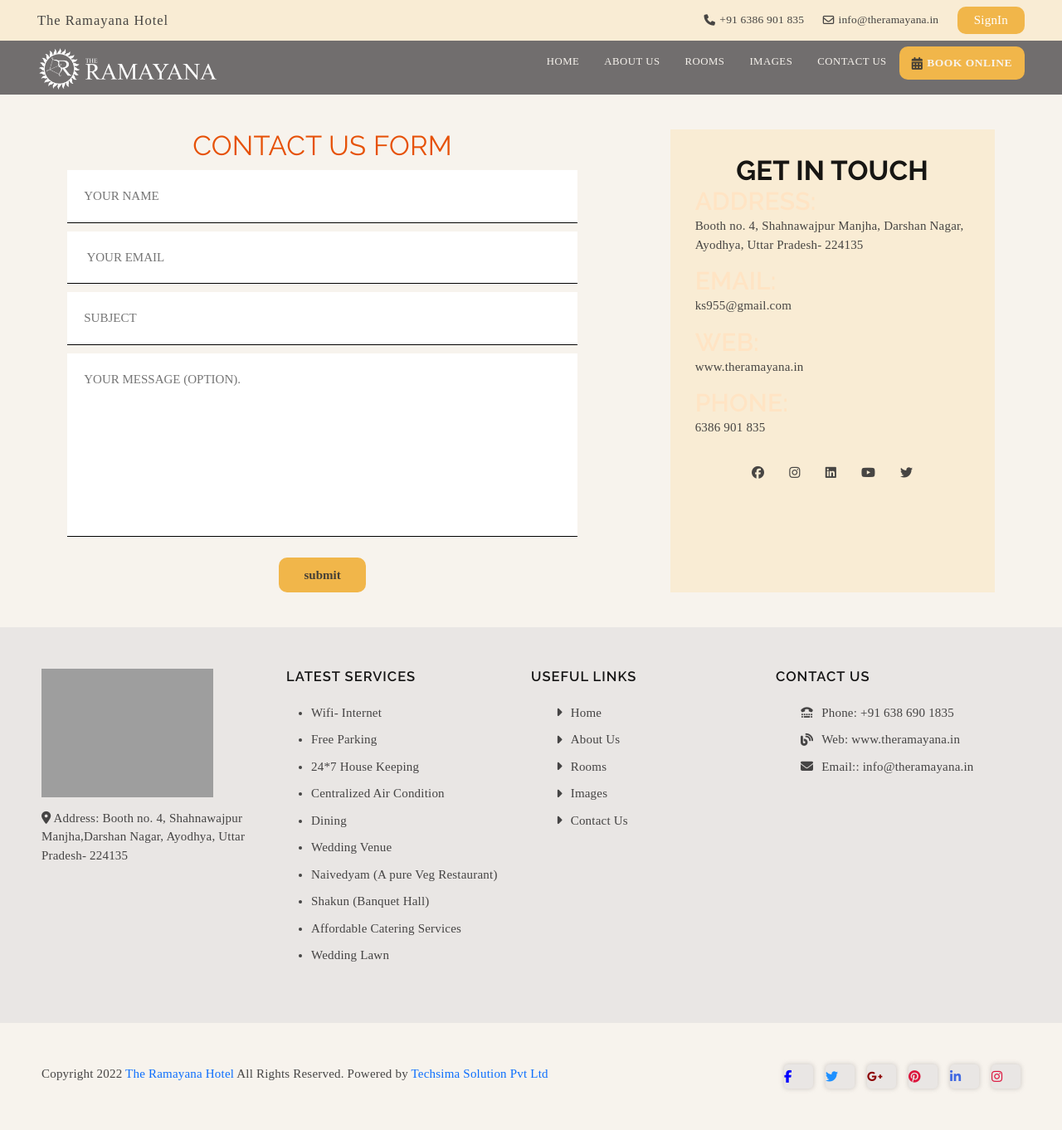
After one commit to StudentTechsima/hotalmanagement, a PHP site: page /contact_us.php in a window 1280 px wide. The commit adds this page. Shown: the whole page at 83% size. Run offline with PHP 8.4, Linux system fonts and the light colour scheme; some libraries are stand-ins or nearby versions; some web fonts are replaced; grey boxes are pictures that could not be loaded.

Commit message:
copy all

```diff
--- /dev/null
+++ b/contact_us.php
@@ -0,0 +1,74 @@
+<!DOCTYPE html>
+<html lang="en">
+
+<head>
+  <meta charset="UTF-8">
+  <meta name="viewport" content="width=device-width, initial-scale=1.0">
+  <title>Document</title>
+  <?php include "include/links.php"?>
+  <link rel="stylesheet" href="css/common.css">
+  <link rel="stylesheet" href="css/contact_us.css">
+</head>
+<body>
+<?php include "include/subheader.php"?>
+<?php include "include/headder.php"?>
+  <section class="page">
+    <div class="container">
+      <div class="contact">
+
+        <form>
+            <h1>CONTACT US FORM</h1>
+            <input class="contactinput" type="text" id="name" placeholder="YOUR NAME" name="name" required class="input">
+            <input class="contactinput" type="email" id="email" placeholder=" YOUR EMAIL" name="email" required class="input">
+            <input class="contactinput" type="text" id="subject" placeholder="SUBJECT" name="subject" required class="input" >
+            <textarea class="textarea1" placeholder="YOUR MESSAGE (OPTION)." rows="8" required></textarea>
+            <input class="submit_btn" type="submit" value="submit" class="submit_btn">
+        </form>
+      </div>
+      <div class="get">
+
+          <h1>GET IN TOUCH</h1>
+          <div class="gfield">
+          <h2>ADDRESS:</h2>
+          <P>Booth no. 4, Shahnawajpur Manjha, Darshan Nagar, Ayodhya, Uttar Pradesh- 224135</P>
+        </div>
+
+
+          <div class="gfield">
+            <h2>EMAIL:</h2>
+            <P>ks955@gmail.com</P>
+          </div>
+
+          <div class="gfield">
+            <h2>WEB:</h2>
+            <P>www.theramayana.in</P>
+          </div>
+          <div class="gfield">
+            <h2>PHONE:</h2>
+            <P>6386 901 835</P>
+          </div>
+          <div class="social">
+            <a>
+            <i class="fa-brands fa-facebook"></i>
+          </a>
+          <a>
+            <i class="fa-brands fa-instagram"></i>
+          </a>
+          <a>
+            <i class="fa-brands fa-linkedin"></i>
+          </a>
+          <a>
+            <i class="fa-brands fa-youtube"></i>
+          </a>
+          <a>
+            <i class="fa-brands fa-twitter"></i>
+            </a>
+          </div>
+        </div>
+      </div>
+  </section>
+  <?php include "include/footer.php"?>
+  <script src="https://kit.fontawesome.com/8910e15a62.js" crossorigin="anonymous"></script>
+</body>
+
+</html>
--- a/admin/style.css
+++ b/css/common.css
@@ -33,15 +33,17 @@
     justify-content: end;
     gap: 2em;
     min-height: 100vh;
+    position: relative;
 }
 /* Side bar>>>>>>>>>>>>>>>>>>>>>>>>>>>>>>>>>>>>>>>>>>>> */
 #user_sidebar{
     position: absolute;
     left: 0;
+    top: 0;
     width: 20%;
     padding-block: 2em;
     overflow: auto;
-    height: 90vh;
+    height: 100%;
     background-color: var(--white-background);
 }
 ::-webkit-scrollbar {
@@ -95,3 +97,16 @@
 td{
     padding: 10px 0;
 }
+.mainHeader{
+    background-color: rgb(113, 110, 110) !important;
+    height: 65px;
+    position: sticky;
+    top: 0;
+    left: 0;
+}
+.mainHeader .logo{
+    width: 10% !important;
+}
+.mainHeader .burger{
+    color: white !important;
+}
--- /dev/null
+++ b/css/contact_us.css
@@ -0,0 +1,112 @@
+* {
+    margin: 0px;
+    padding: 0px;
+    box-sizing: border-box;
+    font-family: poppins;
+}
+
+.page {
+    padding: 3em;
+    width: 100%;
+    display: flex;
+    justify-content: center;
+    align-items: center;
+    font-size: 14px;
+}
+
+.container{
+
+    min-height: 500px;
+    width: 100%;
+    flex-wrap: wrap;
+    justify-content: space-between;
+    display: flex;
+}
+
+.contact{
+    min-height: 500px;
+    width: 55%;
+
+}
+.contact h1{
+    color: #e65107;
+
+}
+.contact form{
+    display: flex;
+    flex-direction: column;
+    gap: 10px;
+    align-items: center;
+    width: 100%;
+}
+.contact form .contactinput{
+    border: none;
+    outline: none;
+    border-bottom: 1px solid black;
+    padding: 20px;
+    display: block;
+    width: 100%;
+}
+.textarea1{
+    border: none;
+    outline: none;
+    border-bottom: 1px solid black;
+    padding: 20px;
+    resize: none;
+    width: 100%;
+}
+.submit_btn{
+    width: fit-content;
+    border: none;
+    outline: none;
+    padding: 10px 30px;
+    background-color: var(--yellow-color);
+    border-radius: 10px;
+    margin-top: 1em;
+    transition: all .3s;
+    font-weight: 600;
+}
+.submit_btn:hover{
+    color: white;
+    background-color: #e65107;
+}
+.get {
+    min-height: 500px;
+    width: 35%;
+    background-color: var(--secondary-background-color);
+    padding: 2em;
+}
+.get h1{
+    text-align: center;
+    font-weight:bold;
+
+}
+.get h2{
+    font-weight:600;
+    color:bisque;
+}
+.social{
+    padding: 10px;
+    display: flex;
+    gap: 10px;
+    justify-content: center;
+}
+.social>a>i{
+    padding: 10px;
+}
+@media (max-width:768px){
+    .contact{
+    width:100%;
+    text-align: center;
+	padding-bottom:150px;
+    }
+    .get{
+        width:100%;
+        text-align: center;
+        }
+
+        input[type="submit"] {
+            display: flex;
+            justify-content: center;
+        }
+}
--- a/css/index.css
+++ b/css/index.css
@@ -9,10 +9,24 @@
     box-sizing: border-box;
 
 }
+::-webkit-scrollbar {
+    width: 8px;
+  }
+  ::-webkit-scrollbar-track {
+    background: #f1f1f1;
+  }
+
+  ::-webkit-scrollbar-thumb {
+    background: var(--yellow-color);
+  }
+
+  ::-webkit-scrollbar-thumb:hover {
+    background: #a31010;
+  }
 
 *::selection {
     color: var(--yellow-color);
-    background-color: rgba(0, 0, 0, 0.46);
+    background-color: rgba(0, 0, 0,);
 }
 
 :root {
@@ -152,6 +166,7 @@
     color: var(--white-color);
     padding: 10px 15px;
     transition: all .4s;
+    border-radius: 10px;
 }
 
 .primary-btn:hover {
@@ -178,7 +193,7 @@
 /* sub header willl be started here */
 .subHeader {
     width: 100%;
-    padding-inline: 3em;
+    padding:.3em 3em;
     justify-content: space-between;
     background: var(--secondary-background-color);
     align-items: center;
@@ -224,26 +239,31 @@
 
 .sign_in_subheader {
     background-color: var(--yellow-color);
-    border-radius: 5px;
+    border-radius: 10px;
     padding: 5px 20px;
     display: flex;
     align-items: center;
     justify-content: center;
     color: white;
+    transition: all .3s;
+}
+.sign_in_subheader:hover{
+    background: var(--white-color);
+    color: var(--yellow-color);
+    box-shadow: 0 0 10px rgba(157, 153, 153, 0.37);
 }
 
 /* main header will be started here */
 .mainHeader {
     justify-content: space-between;
     align-items: center;
-    align-items: center;
     width: 100%;
-    padding-inline: 3em;
-    position: fixed;
+    padding:.3em 3em 0;
+    position: sticky;
     left: 0;
+    top: 0;
     z-index: 999;
-    top: 40px;
-    padding-top: 10px;
+    background: rgba(0, 0, 0, .5);
 }
 
 .logo>a>img {
@@ -286,15 +306,17 @@
     display: flex;
     gap: 5px;
     align-items: center;
-    border-radius: 5px;
+    border-radius: 10px;
     padding-block: 10px;
     font-size: .9em;
     font-weight: 600;
+    transition: all .3s;
 }
 
 .menu>.book-online:hover {
+    background: var(--white-color);
     color: var(--yellow-color);
-    background: var(--white-color);
+    box-shadow: 0 0 10px rgba(157, 153, 153, 0.37);
 }
 
 .burger {
@@ -445,6 +467,7 @@
     padding: 10px 15px;
     color: var(--black-heading-color);
     transition: all .4s;
+    border-radius: 10px;
 }
 
 .room-division:hover .checkButtons {
--- a/footer.php
+++ b/include/footer.php
@@ -56,12 +56,6 @@
 
     <script src="js/all.min.js"></script>
     <script src="js/bootstrap.bundle.min.js"></script>
-    <script src="https://cdnjs.cloudflare.com/ajax/libs/gsap/3.12.4/gsap.min.js"
-        integrity="sha512-EZI2cBcGPnmR89wTgVnN3602Yyi7muWo8y1B3a8WmIv1J9tYG+udH4LvmYjLiGp37yHB7FfaPBo8ly178m9g4Q=="
-        crossorigin="anonymous" referrerpolicy="no-referrer"></script>
-    <script src="https://cdnjs.cloudflare.com/ajax/libs/gsap/3.12.4/ScrollTrigger.min.js"
-        integrity="sha512-OzC82YiH3UmMMs6Ydd9f2i7mS+UFL5f977iIoJ6oy07AJT+ePds9QOEtqXztSH29Nzua59fYS36knmMcv79GOg=="
-        crossorigin="anonymous" referrerpolicy="no-referrer"></script>
     <script src="js/javascript.js"></script>
     <script src="https://unpkg.com/aos@next/dist/aos.js"></script>
     <script>
--- /dev/null
+++ b/include/headder.php
@@ -0,0 +1,21 @@
+
+                <header class="mainHeader flex">
+                    <div class="logo">
+                        <a href="https://www.theramayana.in/"> <img src="images/light-logo.png" alt="Main-Logo"></a>
+                    </div>
+                    <div class="nav-bar" id="slidermenu">
+                        <div class="cross-menu">
+                            <i class="crossy fa-solid fa-xmark" id="crosss" onclick="crossmenu()"></i>
+                        </div>
+                        <ul class="menu-bar flex">
+                            <li class="menu"><a href="index.php" class="hoverable-menu">HOME</a></li>
+                            <li class="menu"><a href="#page2" class="hoverable-menu">ABOUT US</a></li>
+                            <li class="menu"><a href="#rooms" class="hoverable-menu">ROOMS</a></li>
+                            <li class="menu"><a href="#images" class="hoverable-menu">IMAGES</a></li>
+                            <li class="menu"><a href="contact_us.php" class="hoverable-menu">CONTACT US</a></li>
+                            <li class="menu"><a href="#book" class="book-online hoverable-menu flex"><i
+                                        class="fa-solid fa-calendar-days"></i> BOOK ONLINE</a></li>
+                        </ul>
+                    </div>
+                    <div class="burger"><i class="fa-solid fa-bars" onclick="toglemenu()" id="bars"></i></div>
+                    </header>
--- /dev/null
+++ b/include/links.php
@@ -0,0 +1,5 @@
+<link rel="stylesheet" href="css/all.min.css">
+    <link rel="stylesheet" href="css/bootstrap.min.css">
+    <link rel="stylesheet" href="https://unpkg.com/aos@next/dist/aos.css" />
+    <link rel="stylesheet" href="css/index.css">
+    <link rel="stylesheet" href="css/responsive.css">
--- /dev/null
+++ b/include/subheader.php
@@ -0,0 +1,16 @@
+<div class="subHeader flex">
+        <p class="secondary-paragraph sub-header-title"> The Ramayana Hotel</p>
+        <div class="contact-subheader flex">
+            <a href="tel:+91 6386 901 835" class="mob flex"><i class="fa-solid fa-phone"></i> +91 6386 901 835</a>
+            <a href="mailto: info@theramayana.in" class="mob flex"><i class="fa-regular fa-envelope"></i>
+                info@theramayana.in</a>
+                <a class="sign_in_subheader" href="sign_form\sign_in.php">SignIn</a>
+        </div>
+        <div class="contact-subheader responsive-subheader flex">
+            <a href="tel:+91 6386 901 835" class="mob flex"><i class="responsive-gmail fa-solid fa-phone"></i> </a>
+            <a href="mailto: info@theramayana.in" class="mob flex"><i
+                    class="responsive-gmail fa-regular fa-envelope"></i>
+            </a>
+            <a class="sign_in_subheader mob" href="sign_form\sign_in.php">SignIn</a>
+        </div>
+    </div>
```
Also changed, not shown: admin_dashboard.php (renamed from admin/usersJone.php, +5 -3 lines), css/signin.css (renamed from sign_form/style1.css, +2 -5 lines), headder.php (deleted, +0 -54 lines), index.php (+22 -3 lines), js/javascript.js (deleted, +0 -51 lines), sign_in.php (renamed from sign_form/sign_in.php, +6 -2 lines).
